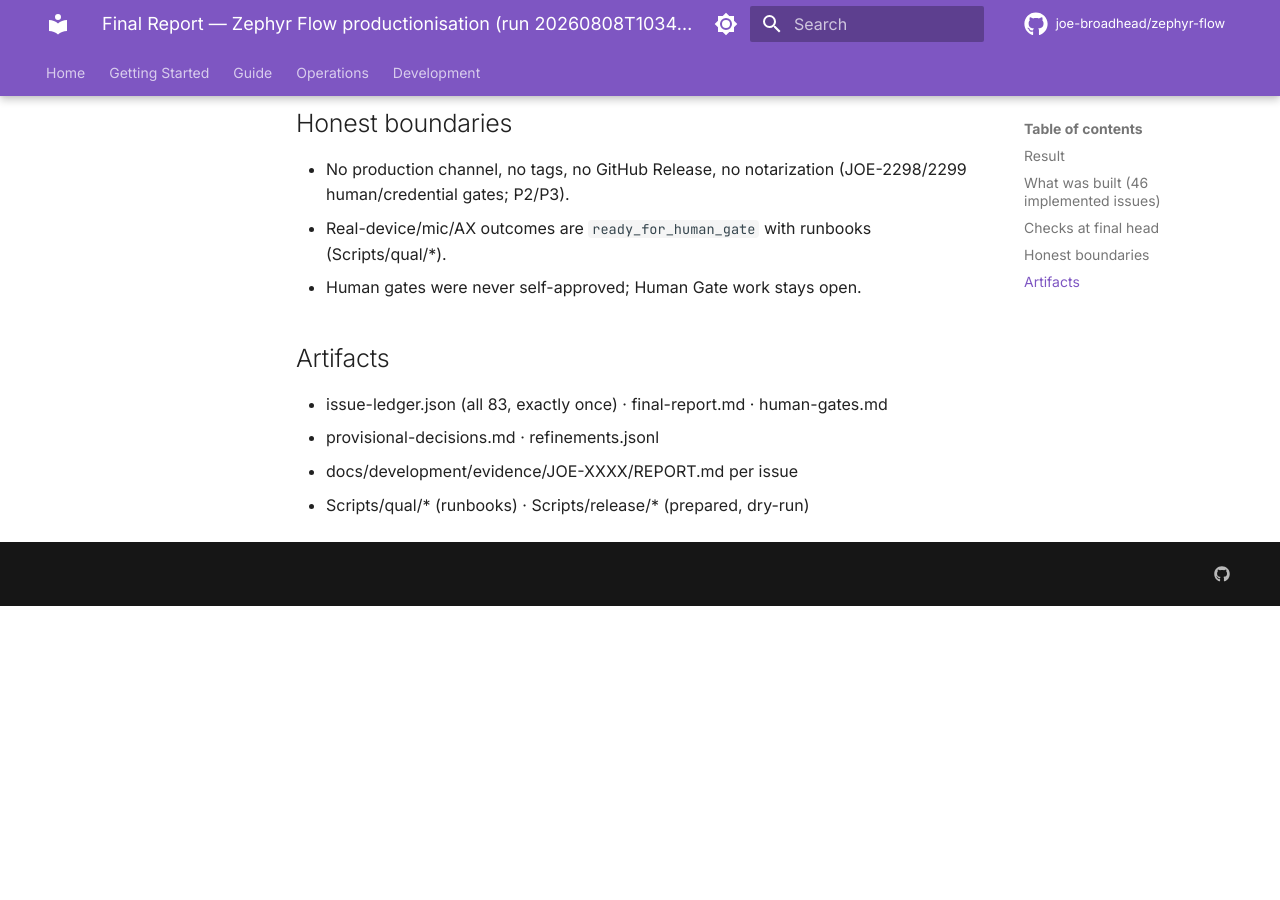
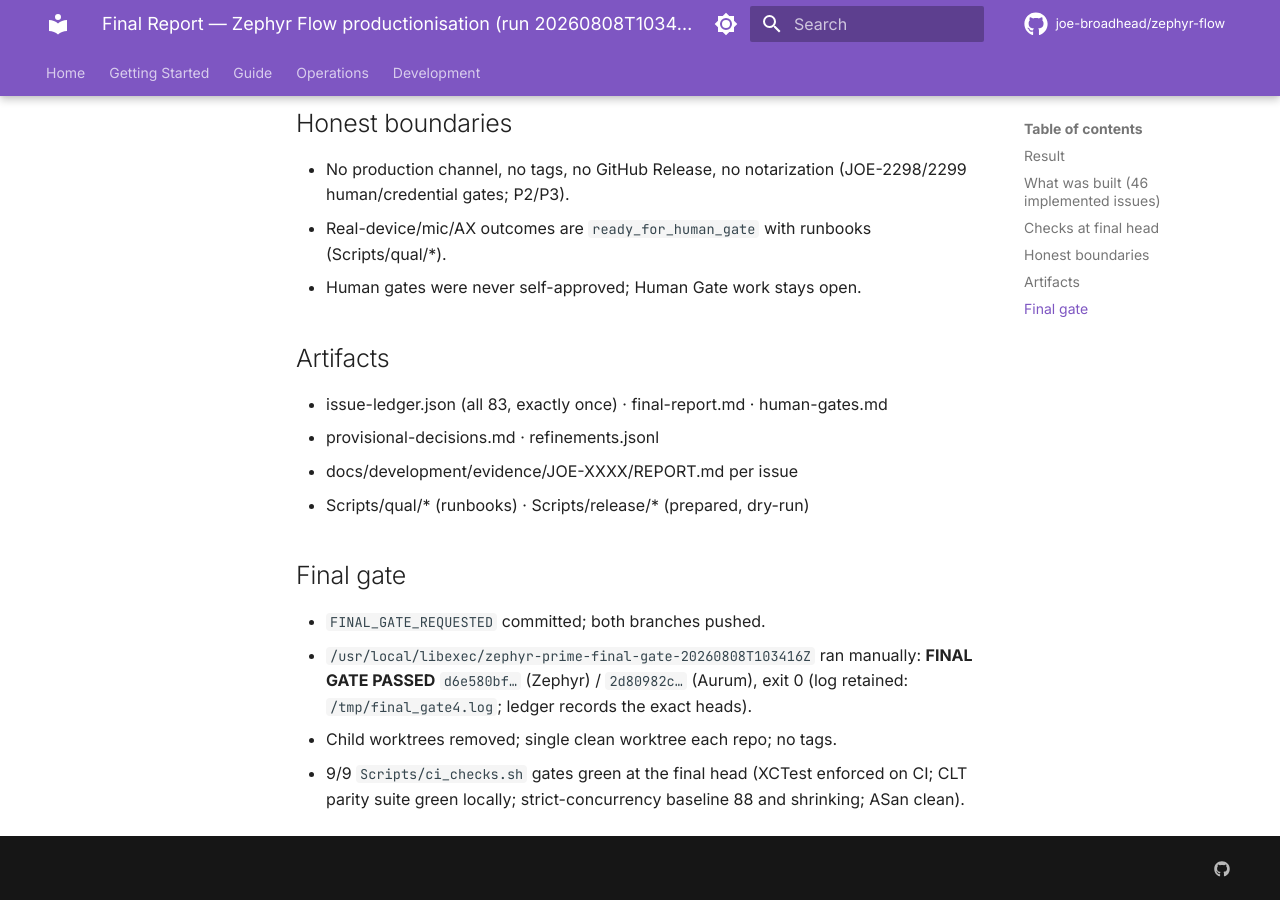
Before and after one commit to joe-broadhead/zephyr-flow, an MkDocs documentation site: the page built from docs/development/prime-agent-run/final-report.md, in a window 1280 px wide and 900 px high, scrolled down 1545 px. Built offline with MkDocs 1.6.1 and Material for MkDocs 9.7.7, drawn with Linux system fonts in a browser that asks for light colours; comment, search, counter and statistics services are not loaded; before the commit the page ends 2151 px from its top, so only the background shows below that; some of the changed text lies outside the part shown.

Commit message:
docs: final report — record FINAL GATE PASSED heads

```diff
--- a/docs/development/prime-agent-run/final-report.md
+++ b/docs/development/prime-agent-run/final-report.md
@@ -13,7 +13,7 @@ external completion gate.
   - 8 `parent_summary` (epics 2232-2239)
   - 8 `deferred_by_contract` (release-supply-chain + Aurum lanes blocked by
     human/credential/real-device gates; provisional assumptions P2-P5)
-- **Integration head:** `97dcd87` on `agent/zephyr-production-run-20260808T103416Z`
+- **Integration head:** `d6e580bf` (gate-passed head) on `agent/zephyr-production-run-20260808T103416Z`
   (pushed; master/main untouched; no tags/releases).
 - Every autonomous acceptance criterion has retained deterministic evidence;
   no microphone/AX/factory/notarization/independent-review evidence was
@@ -67,3 +67,14 @@ enforces discovery).
 - provisional-decisions.md · refinements.jsonl
 - docs/development/evidence/JOE-XXXX/REPORT.md per issue
 - Scripts/qual/* (runbooks) · Scripts/release/* (prepared, dry-run)
+
+## Final gate
+
+- `FINAL_GATE_REQUESTED` committed; both branches pushed.
+- `/usr/local/libexec/zephyr-prime-final-gate-20260808T103416Z` ran manually:
+  **FINAL GATE PASSED** `d6e580bf…` (Zephyr) / `2d80982c…` (Aurum), exit 0
+  (log retained: `/tmp/final_gate4.log`; ledger records the exact heads).
+- Child worktrees removed; single clean worktree each repo; no tags.
+- 9/9 `Scripts/ci_checks.sh` gates green at the final head (XCTest enforced on
+  CI; CLT parity suite green locally; strict-concurrency baseline 88 and
+  shrinking; ASan clean).
```
